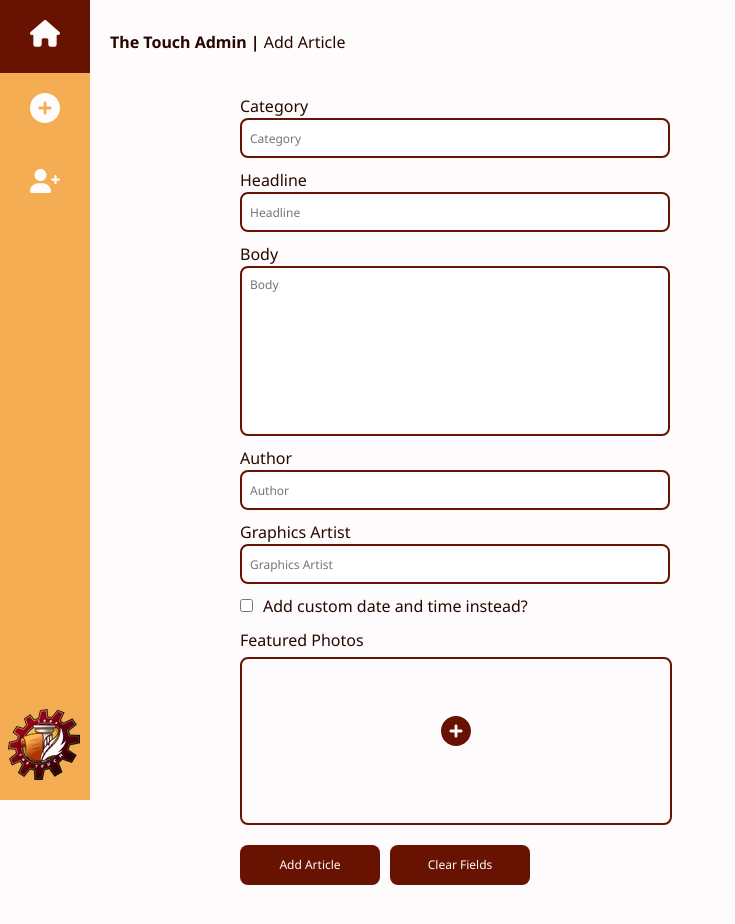
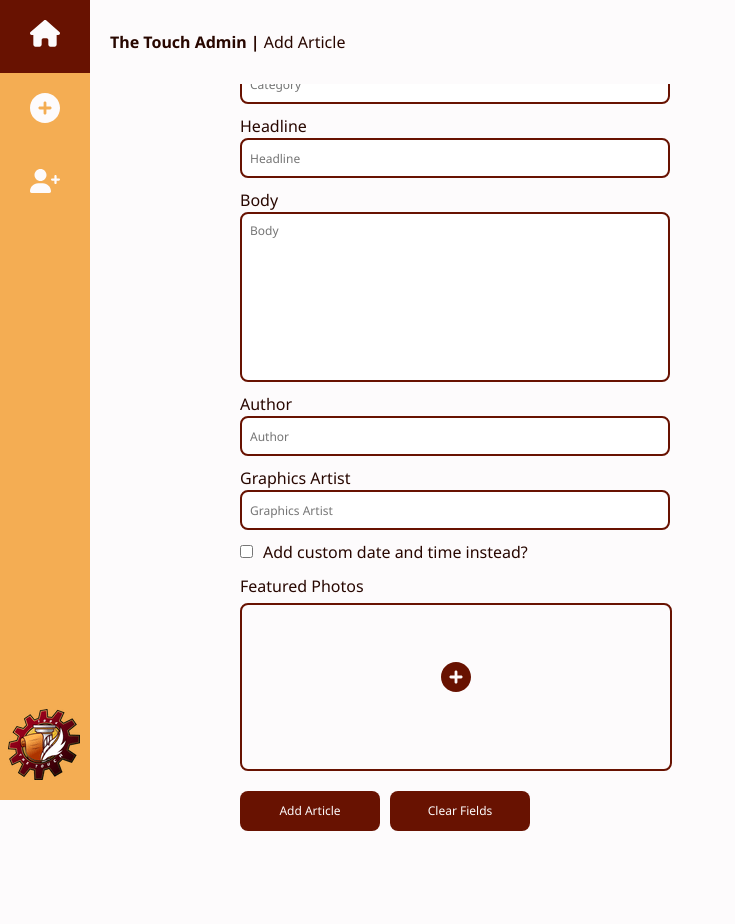
Before and after one commit to chrisg25/thetouch-v2, a React (Vite) app in the folder admin-client/: page / in a window 1280 px wide. Shown: the whole page, without its empty margins (0-735 px from the left). After the commit the page ends 871 px from the top, so only its background shows below. Built offline with nearby package versions, Linux system fonts and the light colour scheme.

Commit message:
set header position to fixed and added layout component

```diff
--- a/admin-client/src/styles/components/_header.scss
+++ b/admin-client/src/styles/components/_header.scss
@@ -1,6 +1,12 @@
 .header {
   padding-left: 110px;
   padding-top: 30px;
+  padding-bottom: 30px;
+  position: fixed;
+  top: 0;
+  left: 0;
+  right: 0;
+  background-color: $white-100;
 
   &__title {
     font-weight: $fw-bold;
--- a/admin-client/src/styles/components/_sidebar.scss
+++ b/admin-client/src/styles/components/_sidebar.scss
@@ -3,7 +3,8 @@
   height: 100vh;
   position: fixed;
   background-color: $accent-clr;
-
+  top: 0;
+  z-index: 10;
   img {
     position: absolute;
     bottom: 20px;
```
Also changed, not shown: admin-client/src/components/layout/index.tsx (added, +15 -0 lines).
